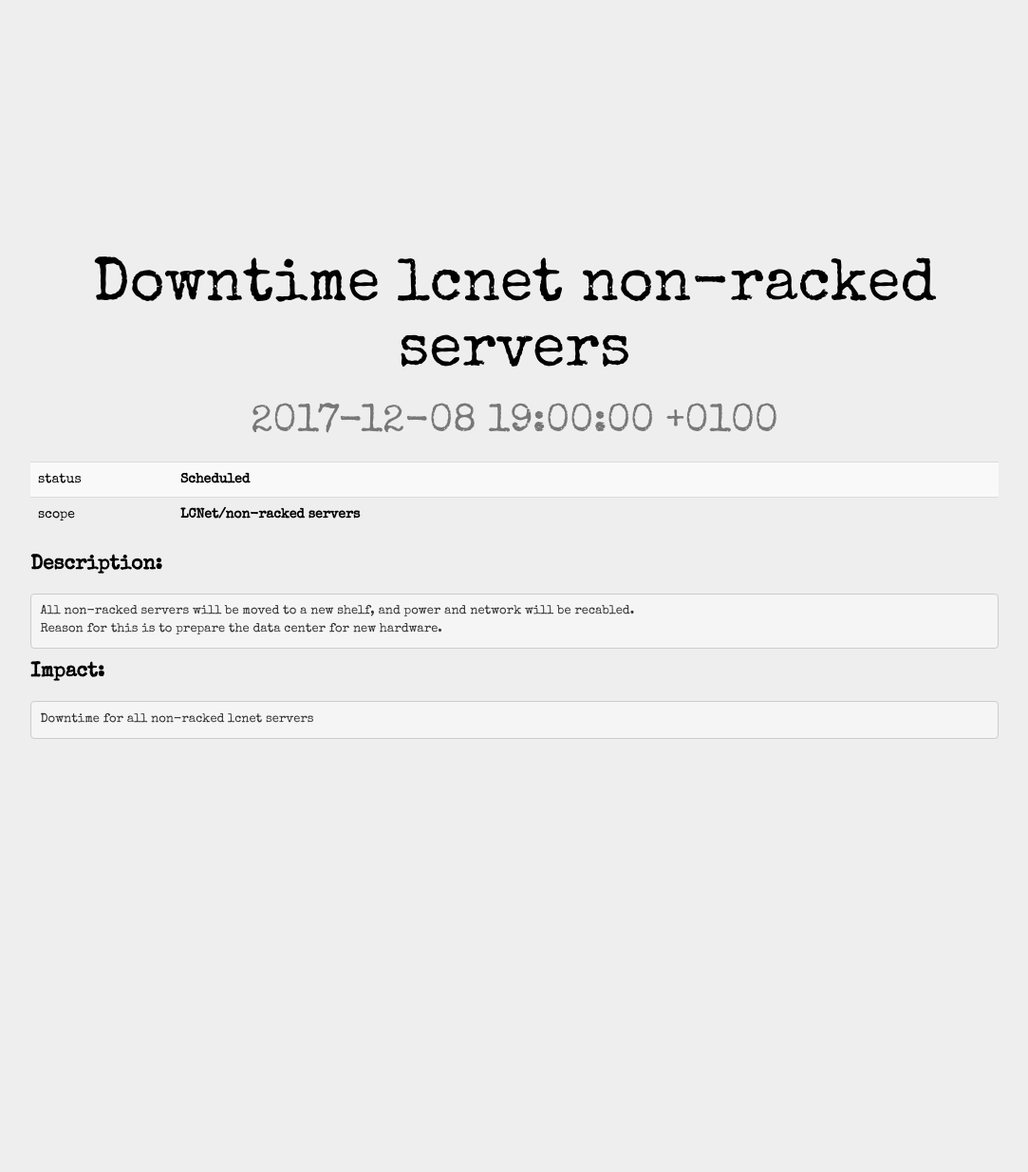
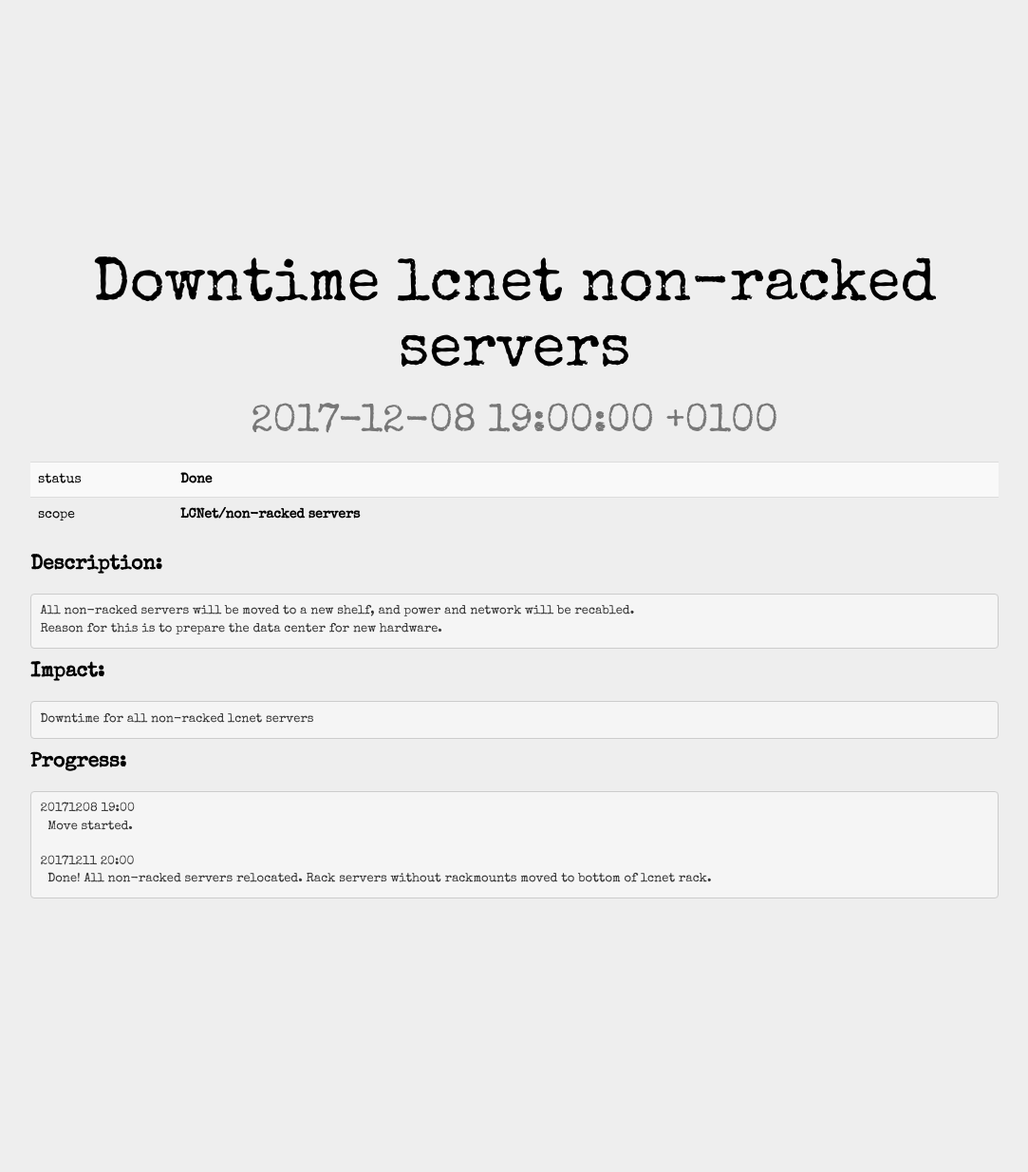
Before and after one commit to LUDDLTU/statuspage, a Jekyll site: the page built from _tickets/2017-12-08-planned-downtime-lcnethylla.md, in a window 1280 px wide. Shown: the whole page at 95% size, without its empty margins (98-1181 px from the left). Built offline with Jekyll 4.4.1, drawn with Linux system fonts in a browser that asks for light colours; before the commit the page ends 1066 px from its top, so only the background shows below that.

Commit message:
Update 2017-12-08-planned-downtime-lcnethylla.md

```diff
--- a/_tickets/2017-12-08-planned-downtime-lcnethylla.md
+++ b/_tickets/2017-12-08-planned-downtime-lcnethylla.md
@@ -2,7 +2,7 @@
 title: 'Downtime lcnet non-racked servers'
 date: '2017-12-08 19:00:00 +0100'
 ticket:
-  status: 'Scheduled'
+  status: 'Done'
   scope: 'LCNet/non-racked servers'
 ---
 
@@ -14,3 +14,11 @@ ticket:
 **Impact:**
 
     Downtime for all non-racked lcnet servers
+
+**Progress:**
+
+    20171208 19:00
+      Move started.
+
+    20171211 20:00
+      Done! All non-racked servers relocated. Rack servers without rackmounts moved to bottom of lcnet rack.
```
